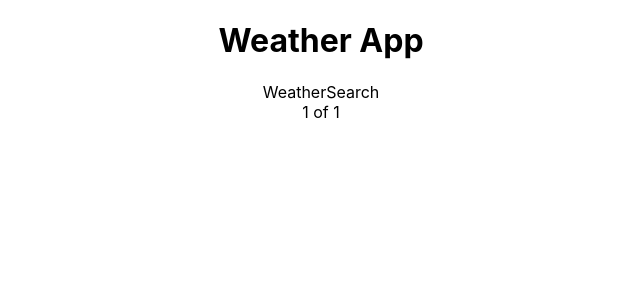
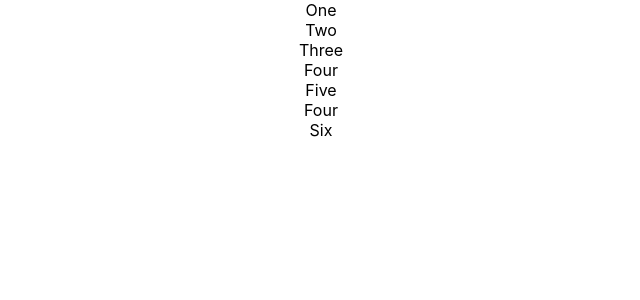
Before and after one commit to EvaNagengast/weather2, a React (Create React App) app: page / in a window 1280 px wide. Shown: the top 300 px of the page, without its empty margins (319-959 px from the left). Built offline with nearby package versions, Linux system fonts and the light colour scheme.

Commit message:
started weatherapp, basic skeleton

```diff
--- a/package.json
+++ b/package.json
@@ -7,9 +7,7 @@
     "@testing-library/react": "^13.4.0",
     "@testing-library/user-event": "^13.5.0",
     "axios": "^1.5.0",
-    "bootstrap": "^5.3.1",
     "react": "^18.2.0",
-    "react-animated-weather-updated": "^1.1.0",
     "react-dom": "^18.2.0",
     "react-icons": "^4.10.1",
     "react-scripts": "5.0.1",
--- a/src/App.css
+++ b/src/App.css
@@ -1,38 +1,3 @@
 .App {
   text-align: center;
 }
-
-.App-logo {
-  height: 40vmin;
-  pointer-events: none;
-}
-
-@media (prefers-reduced-motion: no-preference) {
-  .App-logo {
-    animation: App-logo-spin infinite 20s linear;
-  }
-}
-
-.App-header {
-  background-color: #282c34;
-  min-height: 100vh;
-  display: flex;
-  flex-direction: column;
-  align-items: center;
-  justify-content: center;
-  font-size: calc(10px + 2vmin);
-  color: white;
-}
-
-.App-link {
-  color: #61dafb;
-}
-
-@keyframes App-logo-spin {
-  from {
-    transform: rotate(0deg);
-  }
-  to {
-    transform: rotate(360deg);
-  }
-}
--- a/src/App.js
+++ b/src/App.js
@@ -1,22 +1,11 @@
 import "./App.css";
-import Container from "react-bootstrap/Container";
-import Row from "react-bootstrap/Row";
-import Col from "react-bootstrap/Col";
+import WeatherApp from "./WeatherApp/Weatherapp"
 
 function App() {
   return (
     <div className="App">
       <div className="container">
-        <h1> Weather App</h1>
-        <div className="row"></div>
-        <div> WeatherSearch</div>
-        <div>
-          <Container fluid>
-            <Row>
-              <Col>1 of 1</Col>
-            </Row>
-          </Container>
-        </div>
+        <WeatherApp/>
       </div>
     </div>
   );
--- /dev/null
+++ b/src/WeatherApp/Weatherapp.js
@@ -0,0 +1,24 @@
+import react from "react"
+
+export default function Weatherapp () {
+
+return (
+  <div className="wrapper">
+    <div className="city">One</div>
+    <div className="icon">Two</div>
+    <div className="temp">Three</div>
+    <div className="search">Four</div>
+    <div className="celsiusfahrenheit">Five</div>
+    <div className="text">Four</div>
+    <div className="forecast">Six</div>
+  </div>
+);
+
+
+
+
+
+
+
+
+}
```
Also changed, not shown: 1 other file (tests, documents, lock files or other folders).
